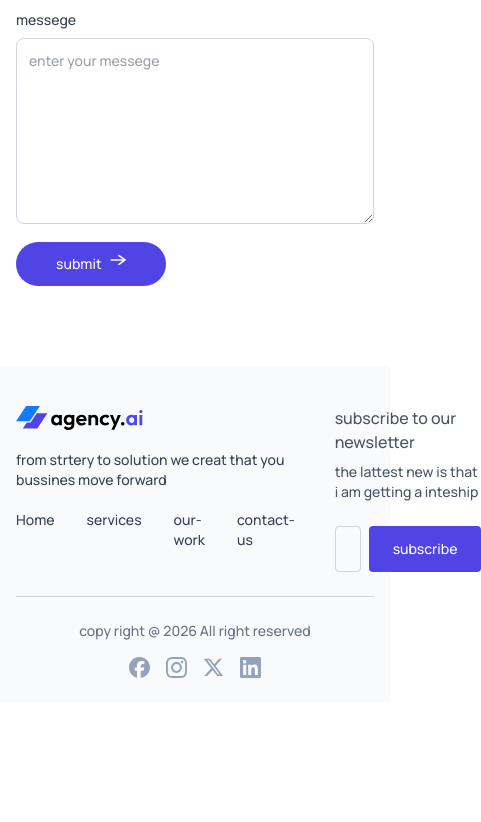
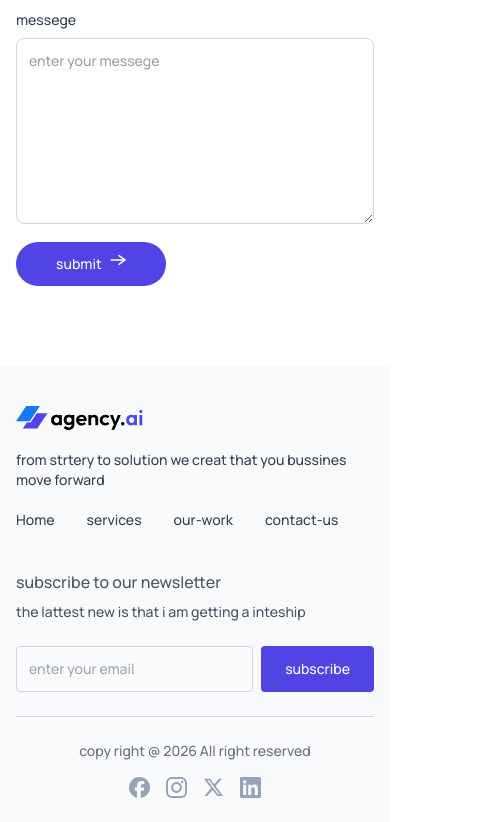
Before and after one commit to gauarvkumar09-bit/agency-portfolio, a React (Vite) app: page / in a window 390 px wide. Shown: the part 4331-5153 px from the top of the page, 481 px wide, since content can reach past the window. Before the commit the page ends 5033 px from the top, so only its background shows below. Built offline with nearby package versions, Linux system fonts and the light colour scheme.

Commit message:
making footer responsive and custom cursor

```diff
--- a/src/App.jsx
+++ b/src/App.jsx
@@ -29,7 +29,7 @@ const position=useRef({
   y:0
 })
 useEffect(()=>{
-  // 👉 detect touch / mobile device
+  //  detect touch / mobile device
   const isTouchDevice = window.matchMedia("(pointer: coarse)").matches;
   if (isTouchDevice) {
     if (dotRef.current) dotRef.current.style.display = "none";
--- a/src/components/Footer.jsx
+++ b/src/components/Footer.jsx
@@ -11,7 +11,7 @@ const Footer = ({theme}) => {
     viewport={{once:true}}
 
     className='bg-slate-50 dark:bg-gray-900 pt-10 sm:pt-10 mt-20 sm:pt-40 px-4 sm:px-10 lg:px-24 xl:px-40'>
-        <div class="parent" className='flex justify-between  lg:items-center max-lg:flex-cols gap-10'>
+        <div className='  parent flex justify-between  lg:items-center max-lg:flex-col gap-10'>
             <motion.div
             initial={{opacity:0, y:30}}
             whileInView={{opacity:1, y:0}}
--- a/src/components/ServiceCard.jsx
+++ b/src/components/ServiceCard.jsx
@@ -21,7 +21,7 @@ const ServiceCard = ({service,index}) => {
 
 
     className='relative overflow-hidden max-w-lg m-2 sm:m-4 rounded-xl border border-gray-200 dark:border-gray-700 shadow-2xl
-    shadow-gray-100  dark:shadow-white/10' onMouseEnter={()=>setVisible(true)} onmouseleave={()=>setVisible(false)}
+    shadow-gray-100  dark:shadow-white/10' onMouseEnter={()=>setVisible(true)} onMouseLeave={()=>setVisible(false)}
     ref={divRef} onMouseMove={handleMouseMove}>
 
         <div className={`pointer-events-none blur-2xl rounded-full bg-gradient-to-r from-blue-500 via-indigo-500
```
